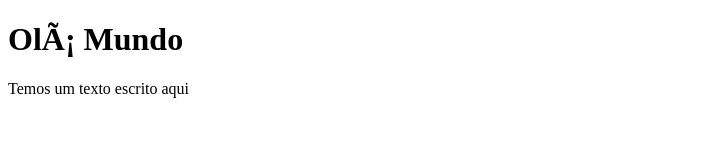
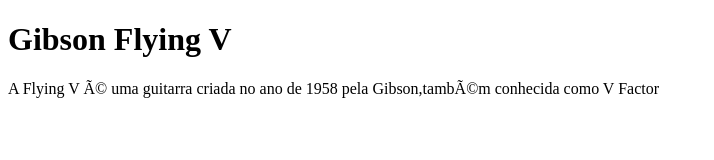
Before and after one commit to aninhabuba/site, a plain HTML site: page index.html in a window 1280 px wide. Shown: the whole page, without its empty margins (0-714 px from the left). Drawn offline with Linux system fonts and the light colour scheme.

Commit message:
Update index.html

```diff
--- a/index.html
+++ b/index.html
@@ -3,10 +3,10 @@
   <head>
     <meta charsete "UTF-8">
     <meta name="viewport content="width=device-width,inicial-scale=1.0>
-    <title> Documento html </title>
+    <title> Flying v </title>
   </head>
   <body>
-    <h1> Olá Mundo </h1>
-    <p> Temos um texto escrito aqui </p>
+    <h1> Gibson Flying V </h1>
+    <p> A Flying V é uma guitarra criada no ano de 1958 pela Gibson,também conhecida como V Factor </p>
   </body>
 </html>
```
